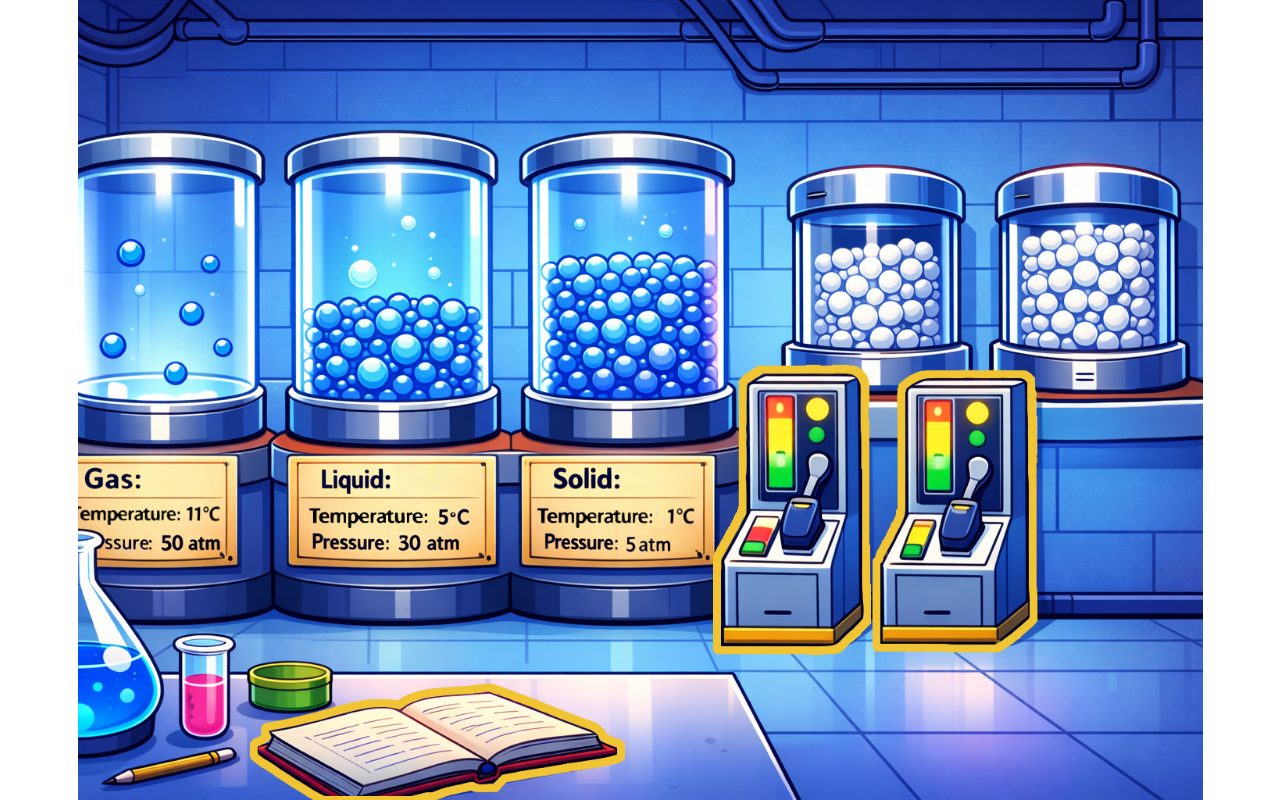
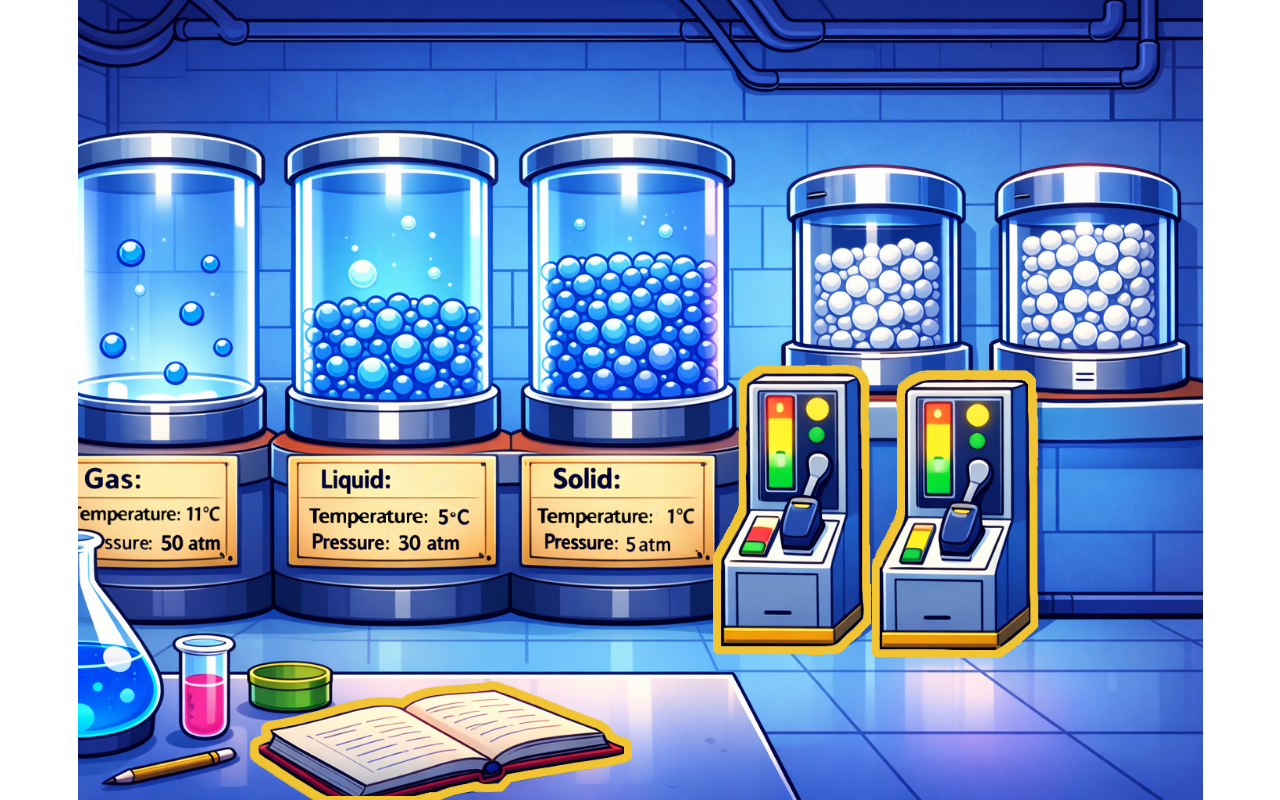
Before and after one commit to cse210-master-mystery/master-mystery, a React (Vite) app: page /Room1 in a window 1280 px wide. Built offline with nearby package versions, Linux system fonts and the light colour scheme.

Commit message:
added buttons to room1

```diff
--- a/src/index.css
+++ b/src/index.css
@@ -193,3 +193,29 @@ body {
 .btnlever1:hover {
   transform: scale(1.04);
 }
+
+.btnlever2 {
+  width: calc(15 * min(1vw, 1.40625vh));
+
+  /* location */
+  position: absolute;
+  top: calc(57% - (15 * min(1vw, 1.40625vh)) / 2);
+  left: calc(78% - (15 * min(1vw, 1.40625vh)) / 2);
+}
+
+.btnlever2:hover {
+  transform: scale(1.04);
+}
+
+.btnbook {
+  width: calc(34 * min(1vw, 1.40625vh));
+
+  /* location */
+  position: absolute;
+  top: calc(95.5% - (15 * min(1vw, 1.40625vh)) / 2);
+  left: calc(22.8% - (15 * min(1vw, 1.40625vh)) / 2);
+}
+
+.btnbook:hover {
+  transform: scale(1.04);
+}
--- a/src/pages/Room1.tsx
+++ b/src/pages/Room1.tsx
@@ -1,8 +1,11 @@
 import { useNavigate } from "react-router-dom";
 import lever1img from "../assets/images/lever1.png";
+import lever2img from "../assets/images/lever2.png";
+import bookimg from "../assets/images/book.png";
 
 export default function Room1() {
         const navigate = useNavigate();
+        // make event handler for each button to react to click
         return (
             <div className="wrapper">
                 <div className="game-scale">
@@ -12,6 +15,16 @@ export default function Room1() {
                         className="btnlever1"
                         onClick={() => navigate("/master-mystery")}
                     />
+                    <img
+                        src={lever2img}
+                        className="btnlever2"
+                        onClick={() => navigate("/master-mystery")}
+                    />
+                    <img
+                        src={bookimg}
+                        className="btnbook"
+                        onClick={() => navigate("/master-mystery")}
+                    />
                 </div>
             </div>
         </div>
```
Also changed, not shown: src/assets/images/book.png (added), src/assets/images/lever2.png (added).
